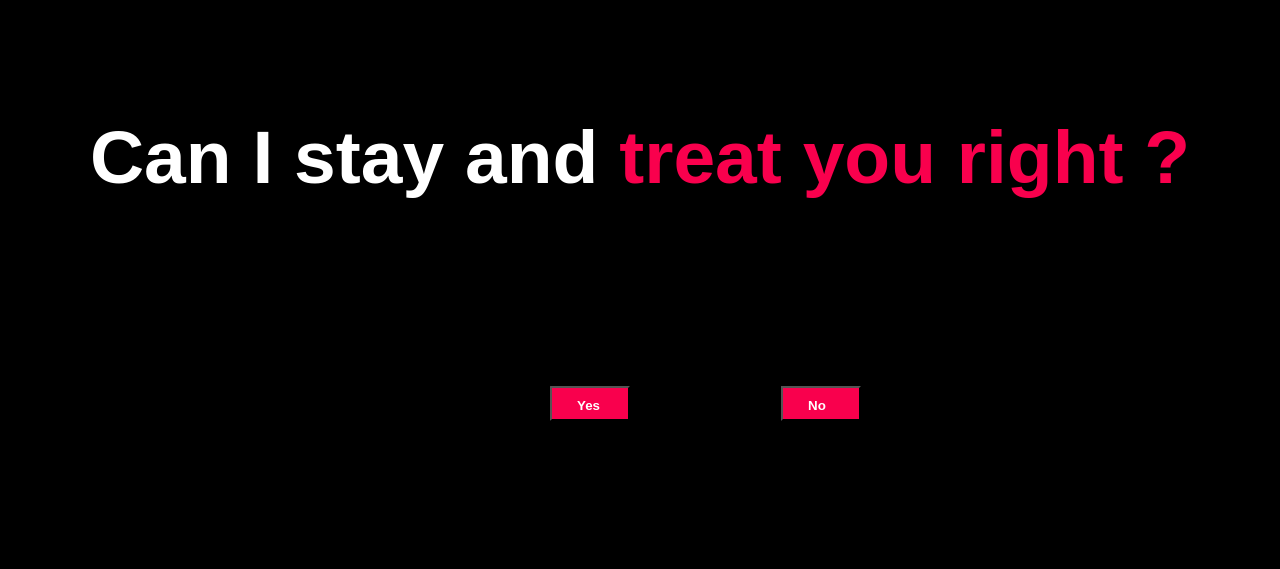
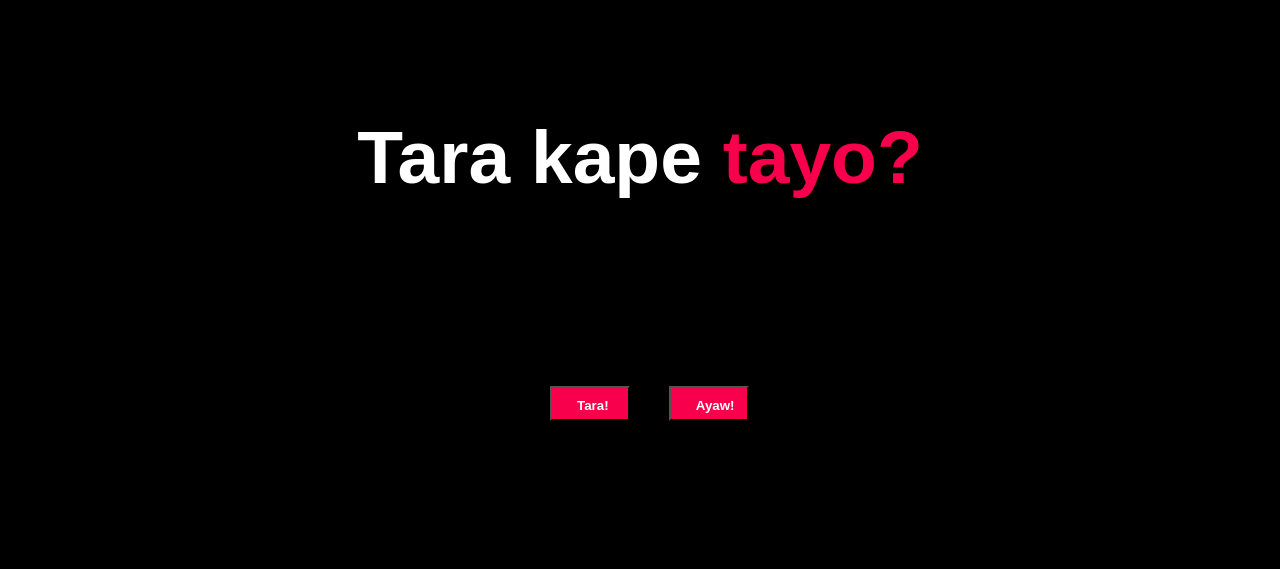
Before and after one commit to JimSawyerr/JimSawyer.github.io, a plain HTML site: page index.html in a window 1280 px wide. Drawn offline with Linux system fonts and the light colour scheme.

Commit message:
Update index.html

```diff
--- a/index.html
+++ b/index.html
@@ -14,14 +14,14 @@
   <div class="app">
     <div class="container">
       <div class="Title">
-        <h2>Can I stay and <span>treat you right ?</span></h2>
+        <h2>Tara kape <span> tayo?</span></h2>
 
 <br>
 <br>
       </div>
       <div class="buttonGroup">
-        <button class="button--yes">Yes</button>
-        <button class="button--no">No</button>
+        <button class="button--yes">Tara!</button>
+        <button class="button--no">Ayaw!</button>
          <br>
         <br>
         <br>
```
